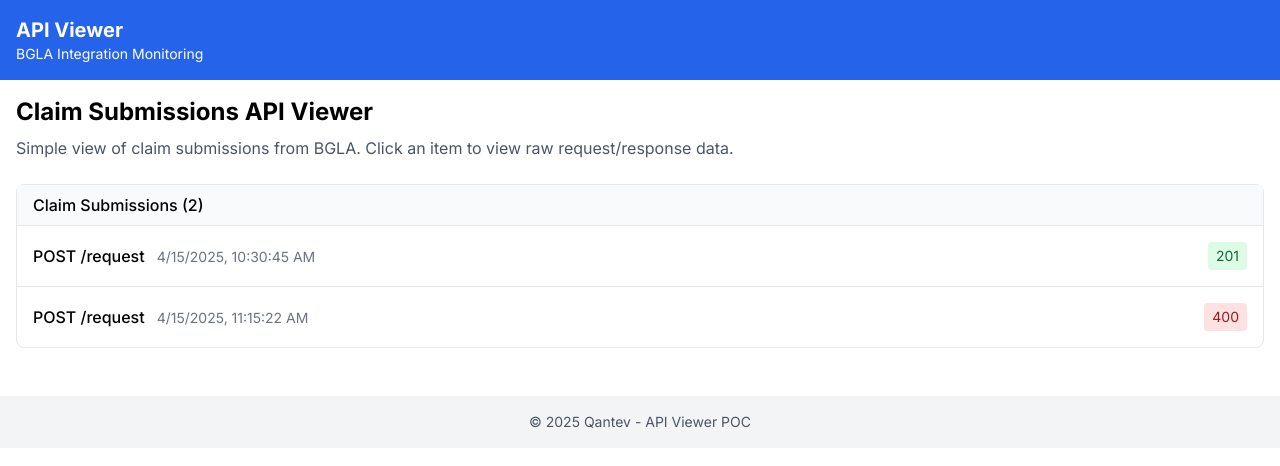
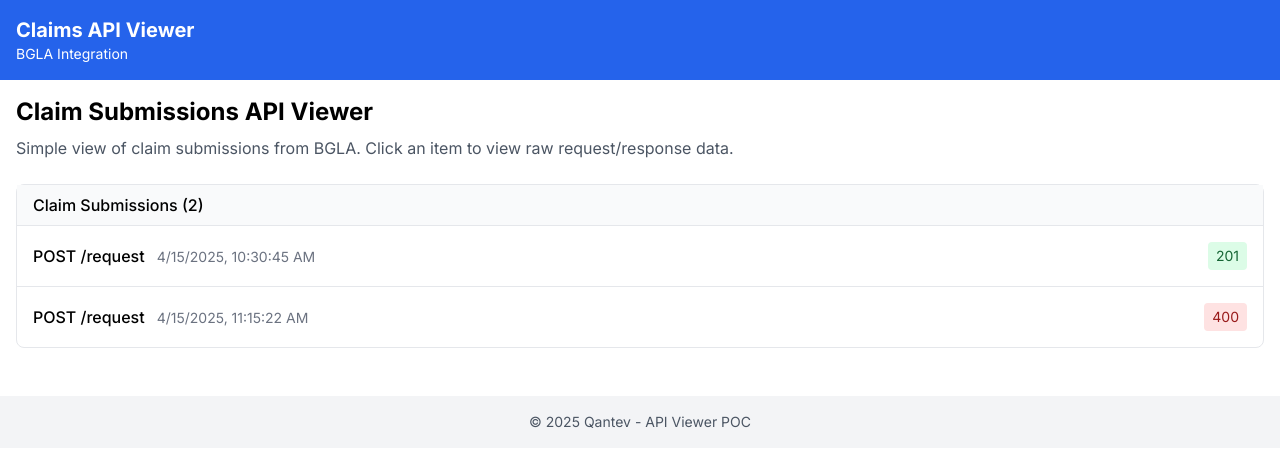
Before and after one commit to nikhil-samuel/api-viewer-poc, a Next.js app: page / in a window 1280 px wide. Shown: the top 466 px of the page. Built offline with nearby package versions, Linux system fonts and the light colour scheme.

Commit message:
Simplify layout with focus on claims

```diff
--- a/src/app/layout.js
+++ b/src/app/layout.js
@@ -4,8 +4,8 @@ import './globals.css'
 const inter = Inter({ subsets: ['latin'] })
 
 export const metadata = {
-  title: 'API Viewer POC',
-  description: 'Monitor API requests between BGLA and Qantev',
+  title: 'Claims API Viewer',
+  description: 'Monitor claim submissions from BGLA',
 }
 
 export default function RootLayout({ children }) {
@@ -14,8 +14,8 @@ export default function RootLayout({ children }) {
       <body className={inter.className}>
         <header className="bg-blue-600 text-white p-4">
           <div className="container mx-auto">
-            <h1 className="text-xl font-bold">API Viewer</h1>
-            <p className="text-sm">BGLA Integration Monitoring</p>
+            <h1 className="text-xl font-bold">Claims API Viewer</h1>
+            <p className="text-sm">BGLA Integration</p>
           </div>
         </header>
         <main className="container mx-auto p-4">
```
